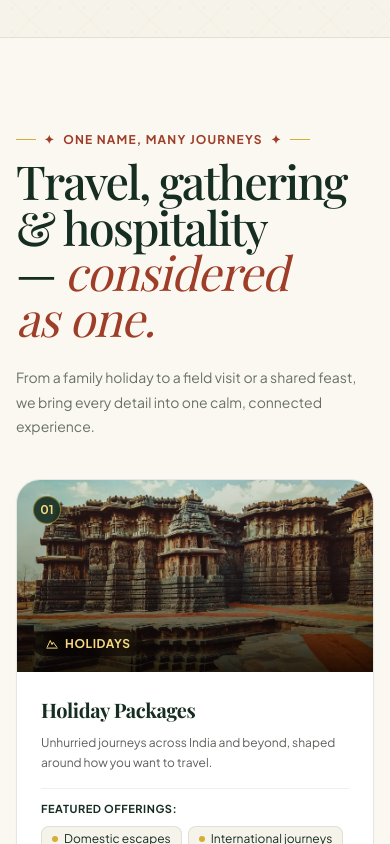
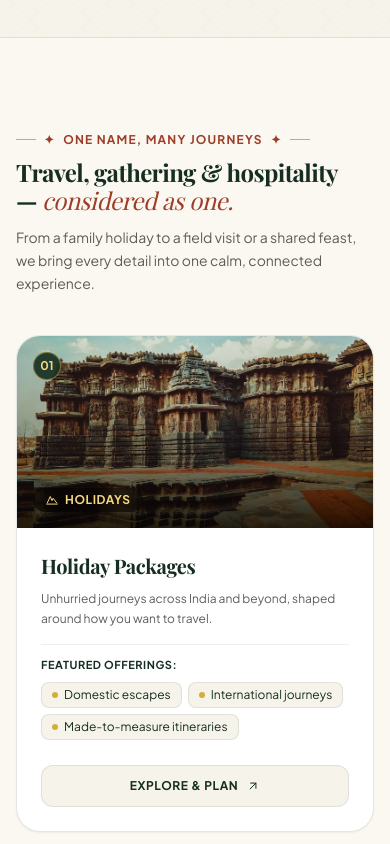
Before and after one commit to Srinidhi-070/Inchara-Holidays, a React (Vite) app: page / in a window 390 px wide. Shown: the part 3020-3864 px from the top of the page. Built offline with nearby package versions, Linux system fonts and the light colour scheme; a web font is replaced by a local one.

Commit message:
fix(layout): replace legacy 2-column section-intro grid with unified stacked max-w-3xl header

```diff
--- a/src/components/HomeSections.tsx
+++ b/src/components/HomeSections.tsx
@@ -170,7 +170,7 @@ export function Services({ locale, onEnquire }: Props) {
   return (
     <section className="services-section section scroll-mt-24" id="services" aria-labelledby="services-title">
       <div className="shell">
-        <div className="section-intro" data-reveal="up">
+        <div className="max-w-3xl mb-10 sm:mb-12" data-reveal="up">
           <div className="inline-flex items-center gap-2 text-xs font-bold tracking-widest text-[#9E3D28] uppercase mb-2.5">
             <span className="w-5 h-px bg-[#D4AF37]" />
             <span>✦</span>
--- a/src/components/PackagesSection.tsx
+++ b/src/components/PackagesSection.tsx
@@ -25,7 +25,7 @@ export function PackagesSection({ locale, onEnquire, onViewItinerary }: Props) {
   return (
     <section className="packages-section section bg-[#FBF8F1] bg-kolam-subtle scroll-mt-24" id="packages" aria-labelledby="packages-title">
       <div className="shell">
-        <div className="section-intro" data-reveal="up">
+        <div className="max-w-3xl mb-10 sm:mb-12 text-center mx-auto" data-reveal="up">
           <div className="inline-flex items-center gap-2 text-xs font-bold tracking-widest text-[#9E3D28] uppercase mb-2.5">
             <span className="w-5 h-px bg-[#D4AF37]" />
             <span>✦</span>
--- a/src/components/TravellerStories.tsx
+++ b/src/components/TravellerStories.tsx
@@ -11,7 +11,7 @@ export function TravellerStories({ locale }: Props) {
   return (
     <section className="stories-section section bg-[#F6F3EA] bg-kolam-subtle scroll-mt-24" aria-labelledby="stories-title">
       <div className="shell">
-        <div className="section-intro" data-reveal="up">
+        <div className="max-w-3xl mb-10 sm:mb-12 text-center mx-auto" data-reveal="up">
           <div className="inline-flex items-center gap-2 text-xs font-bold tracking-widest text-[#9E3D28] uppercase mb-2.5">
             <span className="w-5 h-px bg-[#D4AF37]" />
             <span>✦</span>
```
